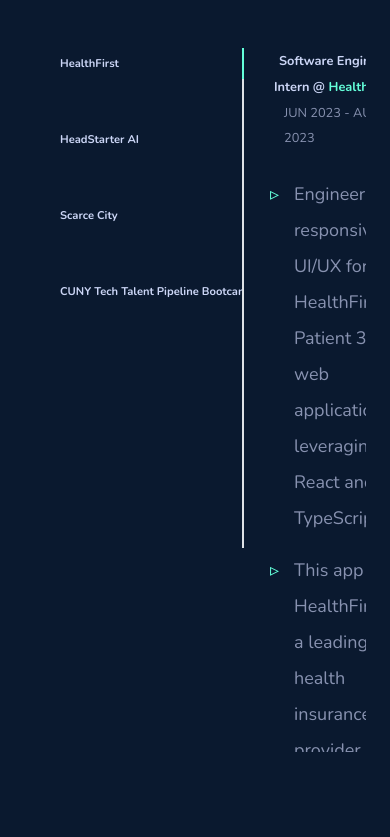
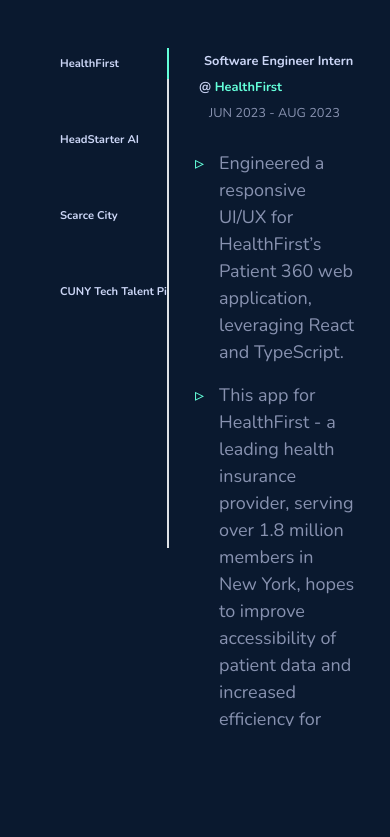
Before and after one commit to LeonardoGalan/Portfolio_v1, a React (Vite) app: page / in a window 390 px wide. Shown: the part 927-1764 px from the top of the page. Built offline with nearby package versions, Linux system fonts and the light colour scheme.

Commit message:
responsive changes

```diff
--- a/src/styles/ExpTabs.css
+++ b/src/styles/ExpTabs.css
@@ -113,7 +113,7 @@
   }
   .tab-list .tab {
     font-size: 0.7rem;
-    width: 200px;
+    width: 125px;
     overflow: scroll;
     text-overflow: ellipsis;
   }
@@ -129,8 +129,8 @@
 max-height: 700px;
 height: 350px;
 overflow-y: scroll;
+font-size: 0.6rem;
   }
-  .job-description,
 .job-title,.job-company,.job-duration {
 line-height: 2;
 font-size: 0.8rem;
```
